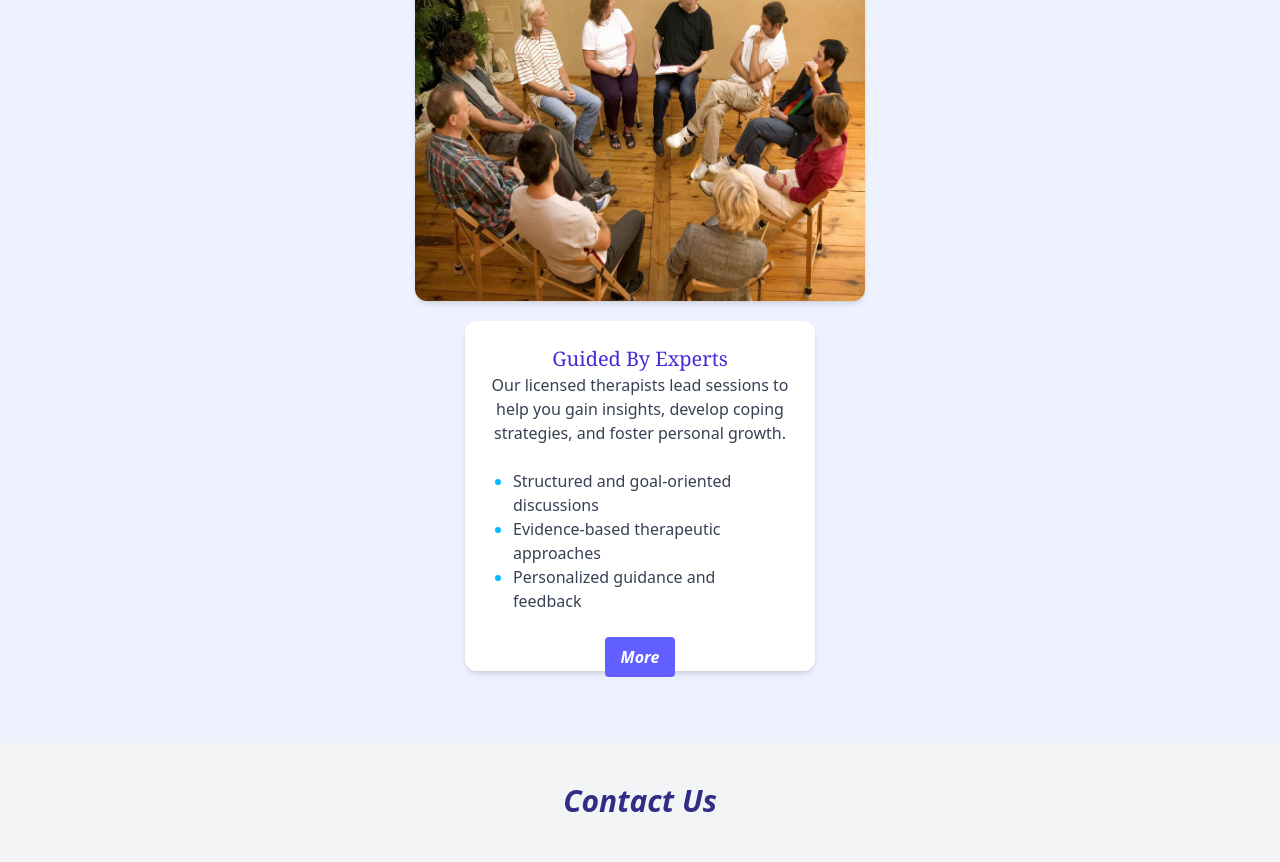
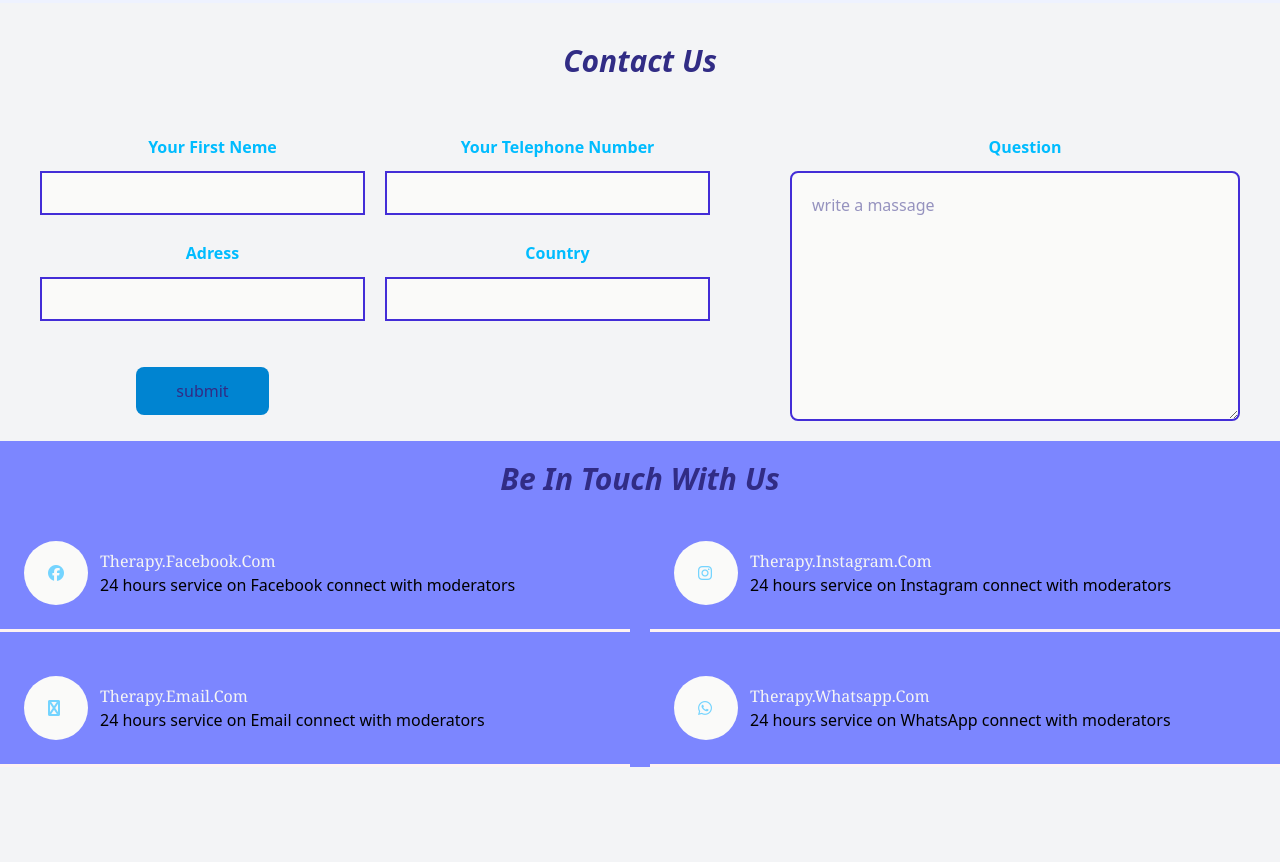
Before and after one commit to WA3D2000/therapy, a plain HTML site: page index.htm in a window 1280 px wide. Shown: the part 1669-2531 px from the top of the page. After the commit the page ends 2436 px from the top, so only its background shows below. Drawn offline with nearby package versions, Linux system fonts and the light colour scheme.

Commit message:
Updated various properties in the code for better performance and readability

```diff
--- a/index.htm
+++ b/index.htm
@@ -63,7 +63,7 @@
         <h1 class="text-indigo-900 font-bold italic py-5 text-3xl capitalize font-sans">
             Discover the Power of Therapy Groups
         </h1>
-        <div class="flex flex-col justify-center gap-5 md:flex-col md:justify-between items-center p-8">
+        <div class="flex flex-col justify-center gap-5 md:flex-row md:justify-between items-center p-8">
 <!-- first -->
             <div class="bg-white p-6 w-[350px] h-[350px] rounded-xl shadow-md">
                 <h3 class="capitalize text-indigo-700 font-serif text-xl">
@@ -106,30 +106,30 @@
     contact us </h1>
     <div class="flex flex-col justify-center md:flex-row md:justify-between h-auto ">
 
-        <div class=" md:grid md:grid-cols-2 grid-cols-1 mt-4 md:mx-10 mx-5   w-[500px] md:w-[700px]">
+        <div class=" md:grid md:grid-cols-2 gap-5 grid-cols-1 mt-4 md:mx-10 mx-5   w-[500px] md:w-[700px]">
             <!-- name -->
             <div class="name flex flex-col">
                 <label for="fn" class="text-sky-400 font-semibold mb-3 pl-5 capitalize"> your first neme</label>
                 <input type="text" id="fn"
-                    class="px-10 py-2 border-2 border-indigo-700  text-sky-700 bg-sky-100 outline-sky-900">
+                    class="px-10 py-2 border-2 border-indigo-700  text-sky-700 bg-stone-50 outline-sky-900">
             </div>
             <!-- number -->
             <div class="number flex flex-col">
                 <label for="num" class="text-sky-400 font-semibold mb-3 pl-5 capitalize"> your telephone number </label>
                 <input type="tel" id="num"
-                    class="px-10 py-2 border-2 border-indigo-700  text-sky-700 bg-sky-100 outline-sky-900">
+                    class="px-10 py-2 border-2 border-indigo-700  text-sky-700 bg-stone-50 outline-sky-900">
             </div>
             <!-- adress -->
             <div class="adress flex flex-col">
                 <label for="add" class="text-sky-400 font-semibold mb-3 pl-5 capitalize"> adress</label>
                 <input type="text" id="add"
-                    class="px-10 py-2 border-2 border-indigo-700 text-sky-700 bg-sky-100 outline-sky-900">
+                    class="px-10 py-2 border-2 border-indigo-700 text-sky-700 bg-stone-50 outline-sky-900">
             </div>
             <!-- country -->
             <div class="country flex flex-col">
                 <label for="country" class="text-sky-400 font-semibold mb-3 pl-5 capitalize"> country </label>
                 <input type="text" id="country"
-                    class="px-10 py-2 border-2 border-indigo-700  text-sky-700 bg-sky-100 outline-sky-900">
+                    class="px-10 py-2 border-2 border-indigo-700  text-sky-700 bg-stone-50 outline-sky-900">
             </div>
             <!-- button -->
             <div class="text-center my-5">
@@ -141,7 +141,7 @@
 
         <div class="mr-5 mt-4 flex flex-col  md:mx-10 mx-5  ">
             <label class="text-sky-400 font-semibold mb-3 pl-5 capitalize"> question </label>
-            <textarea name="question" id="" placeholder="write a massage" class="text-indigo-900 bg-sky-200 rounded-lg w-[500px] md:w-[450px] h-[250px] border-2 border-indigo-700  outline-sky-900 hover:bg-sky-100 transition duration-300 p-5 mb-5"></textarea>
+            <textarea name="question" id="" placeholder="write a massage" class="text-indigo-900 bg-stone-50 rounded-lg w-[500px] md:w-[450px] h-[250px] border-2 border-indigo-700  outline-sky-900 hover:bg-sky-100 transition duration-300 p-5 mb-5"></textarea>
         </div>
     </div>
 </section>
@@ -150,7 +150,7 @@
         <h1 class="text-indigo-900 font-bold italic py-5 text-3xl capitalize font-sans">
             be in touch with  us
         </h1>
-        <div class="connections grid grid-cols-1 :grid-cols-2 gap-5 text-start  font-sans"  id="service-card-container">
+        <div class="connections grid grid-cols-1 md:grid-cols-2 gap-5 text-start  font-sans"  id="service-card-container">
 
         </div>
 
```
